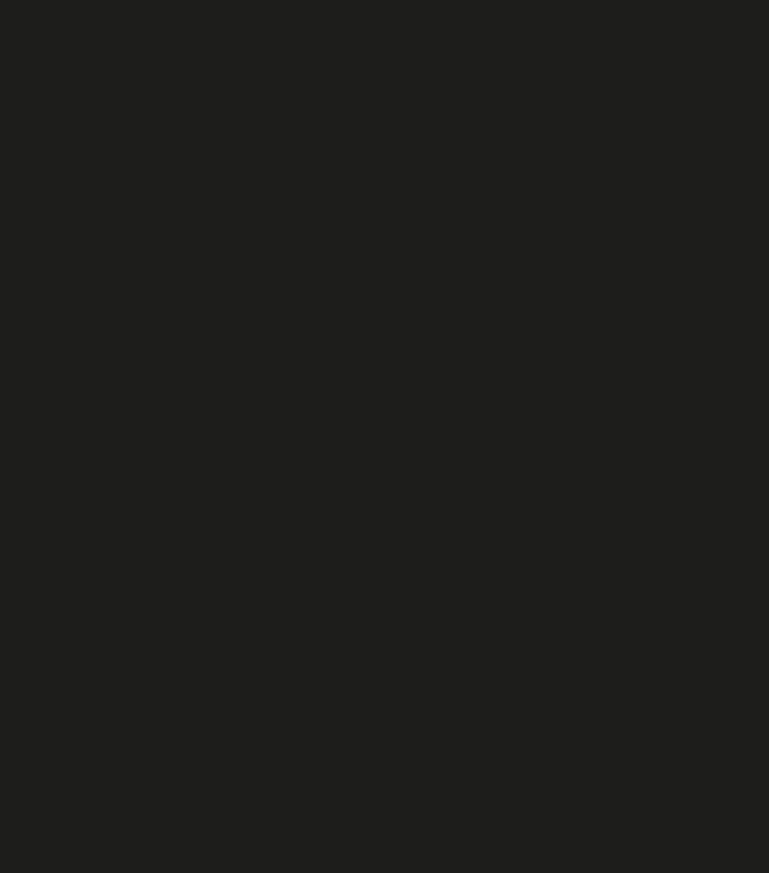
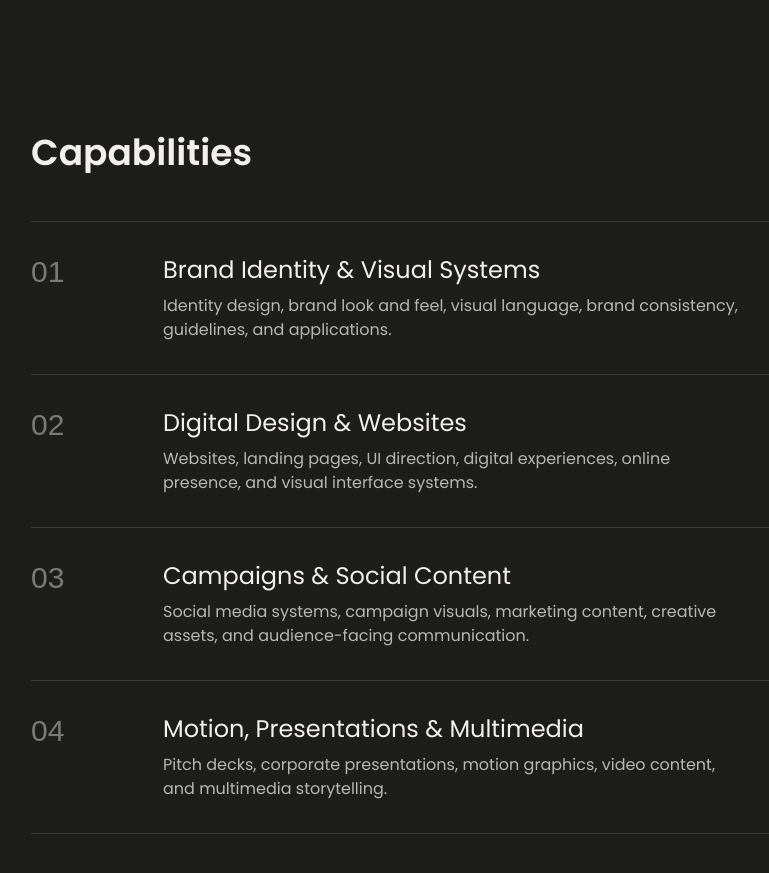
Before and after one commit to yasser-nasr/yasser-portfolio, a Next.js app: page / in a window 1280 px wide. Shown: the part 2800-3673 px from the top of the page, without its empty margins (161-930 px from the left). Before the commit the page ends 2821 px from the top, so only its background shows below. Built offline with nearby package versions, Linux system fonts and the light colour scheme; a web font is replaced by a local one.

Commit message:
Phase 7: capabilities preview
Numbered editorial list (4 rows, Alpharush numerals) instead of four
identical cards, per the brief's explicit instruction to vary
composition here. Descriptions reused verbatim from the brand
context doc's expertise structure, not invented.

```diff
--- a/src/app/page.tsx
+++ b/src/app/page.tsx
@@ -2,6 +2,7 @@ import Hero from "@/components/Hero";
 import ProofStrip from "@/components/ProofStrip";
 import SelectedWork from "@/components/SelectedWork";
 import Positioning from "@/components/Positioning";
+import Capabilities from "@/components/Capabilities";
 
 export default function Home() {
   return (
@@ -10,6 +11,7 @@ export default function Home() {
       <ProofStrip />
       <SelectedWork />
       <Positioning />
+      <Capabilities />
     </main>
   );
 }
--- /dev/null
+++ b/src/components/Capabilities.tsx
@@ -0,0 +1,48 @@
+"use client";
+
+import { motion, type Variants } from "motion/react";
+import HeadingReveal from "@/components/HeadingReveal";
+import Reveal from "@/components/Reveal";
+import { capabilities } from "@/data/capabilities";
+
+const container: Variants = {
+  hidden: {},
+  visible: { transition: { staggerChildren: 0.1 } },
+};
+
+const row: Variants = {
+  hidden: { opacity: 0, y: 20 },
+  visible: { opacity: 1, y: 0, transition: { duration: 0.5, ease: "easeOut" } },
+};
+
+export default function Capabilities() {
+  return (
+    <section className="px-6 py-20 md:py-28">
+      <div className="mx-auto max-w-4xl">
+        <HeadingReveal as="h2" className="text-3xl font-semibold text-ink md:text-4xl">
+          Capabilities
+        </HeadingReveal>
+
+        <Reveal variants={container} className="mt-12 border-t border-edge">
+          {capabilities.map((capability) => (
+            <motion.div
+              key={capability.number}
+              variants={row}
+              className="group grid gap-2 border-b border-edge py-8 md:grid-cols-[100px_1fr] md:gap-8"
+            >
+              <span className="font-display text-2xl text-ink-faint transition-colors group-hover:text-ink md:text-3xl">
+                {capability.number}
+              </span>
+              <div>
+                <h3 className="text-xl text-ink md:text-2xl">{capability.title}</h3>
+                <p className="mt-2 max-w-xl text-sm text-ink-soft md:text-base">
+                  {capability.description}
+                </p>
+              </div>
+            </motion.div>
+          ))}
+        </Reveal>
+      </div>
+    </section>
+  );
+}
--- /dev/null
+++ b/src/data/capabilities.ts
@@ -0,0 +1,32 @@
+export type Capability = {
+  number: string;
+  title: string;
+  description: string;
+};
+
+export const capabilities: Capability[] = [
+  {
+    number: "01",
+    title: "Brand Identity & Visual Systems",
+    description:
+      "Identity design, brand look and feel, visual language, brand consistency, guidelines, and applications.",
+  },
+  {
+    number: "02",
+    title: "Digital Design & Websites",
+    description:
+      "Websites, landing pages, UI direction, digital experiences, online presence, and visual interface systems.",
+  },
+  {
+    number: "03",
+    title: "Campaigns & Social Content",
+    description:
+      "Social media systems, campaign visuals, marketing content, creative assets, and audience-facing communication.",
+  },
+  {
+    number: "04",
+    title: "Motion, Presentations & Multimedia",
+    description:
+      "Pitch decks, corporate presentations, motion graphics, video content, and multimedia storytelling.",
+  },
+];
```
